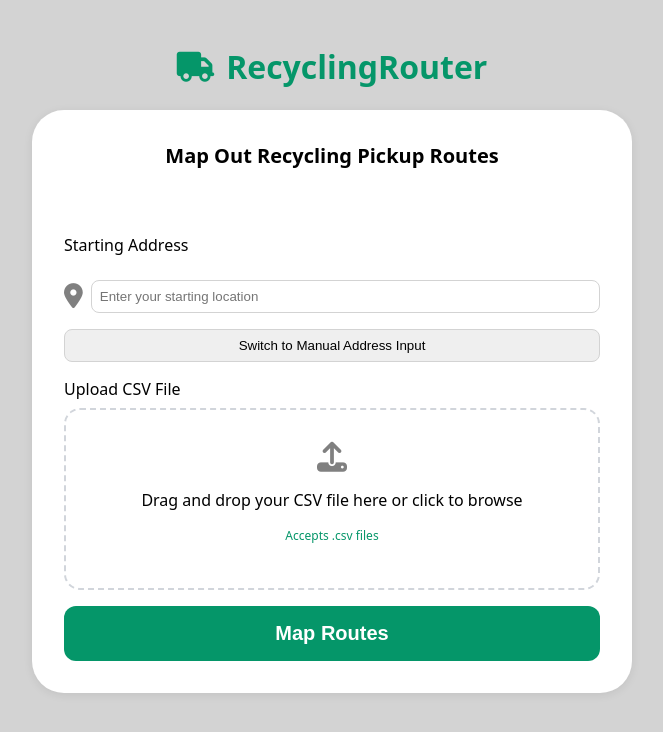
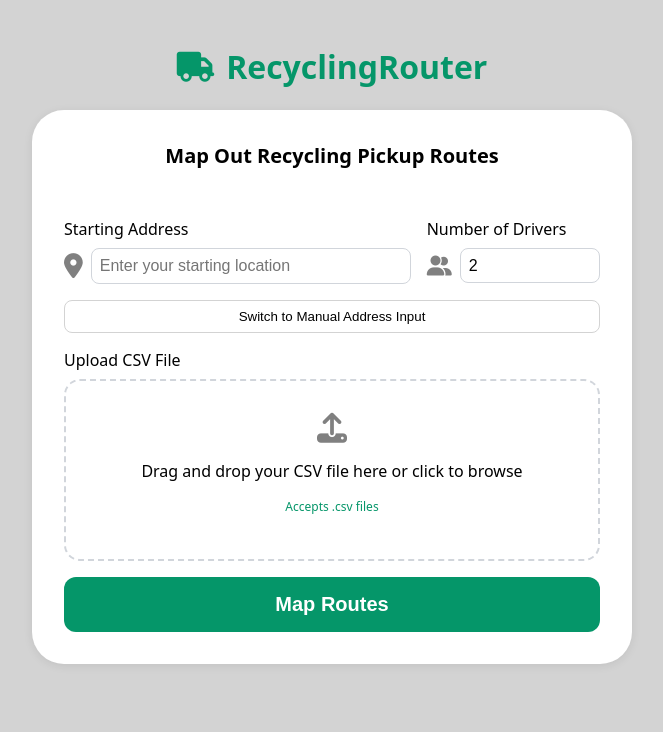
Before and after one commit to KaydenChung/RecyclingRouter, a Flask app: page / in a window 1280 px wide. Shown: the top 732 px of the page, without its empty margins (308-971 px from the left). Run offline with Flask 3, Linux system fonts and the light colour scheme.

Commit message:
Added Functionality for Different Number of Drivers

```diff
--- a/flaskr/app.py
+++ b/flaskr/app.py
@@ -59,6 +59,7 @@ def process():
     manualInput = request.form.get('manualAddresses')
     if not startAddress:
         return "Missing starting address", 400
+    numDrivers = int(request.form.get('numDrivers', 4))
 
     # Geocode Starting Address
     startCoords = geocodeAddress(startAddress)
@@ -111,12 +112,12 @@ def process():
             print(f"Skipping unroutable point before clustering: {p['label']}")
             skippedCount += 1
 
-    if len(routablePoints) < 4:
-        return "Not enough routable points to assign 4 drivers.", 400
+    if len(routablePoints) < numDrivers:
+        return f"Not enough routable points to assign {numDrivers} drivers.", 400
 
     # Cluster Points Using KMeans
     coordsArray = np.array([[p['lat'], p['lng']] for p in routablePoints])
-    kmeans = KMeans(n_clusters=4, random_state=42).fit(coordsArray)
+    kmeans = KMeans(n_clusters=numDrivers, random_state=42).fit(coordsArray)
 
     # Group Points by Cluster
     clusters = defaultdict(list)
@@ -140,7 +141,6 @@ def process():
         for p in points:
             curr_coords = [p['lng'], p['lat']]
             distance, duration = getRouteInfo(prev_coords, curr_coords)
-
             if distance is None or duration is None:
                 print(f"Skipping Unroutable Point: {p['label']}")
                 continue
--- a/flaskr/static/indexStyles.css
+++ b/flaskr/static/indexStyles.css
@@ -35,7 +35,7 @@ body {
 }
 
 .card-header {
-  padding: 1rem;
+  padding-top: 1rem;
   text-align: center;
 }
 
@@ -49,6 +49,22 @@ body {
   display: flex;
   flex-direction: column;
   gap: 1rem;
+}
+
+.form-row {
+  display: flex;
+  gap: 1rem;
+  flex-wrap: wrap;
+}
+
+.form-col-1 {
+  flex: 2;
+  min-width: 0;
+}
+
+.form-col-2 {
+  flex: 1;
+  min-width: 100px;
 }
 
 .label {
@@ -66,15 +82,23 @@ body {
   color: gray;
 }
 
-.input-icon input {
+.fa-user-group {
+  font-size: 20px;
+}
+
+.input-icon input,
+.input-icon select {
   flex: 1;
   padding: 0.5rem;
-  border: 1px solid lightgray;
+  border: 1px solid #d1d5db;
   border-radius: 0.5rem;
+  font-size: 1rem;
+  background-color: white;
 }
 
 .toggle-btn {
   padding: 0.5rem;
+  background-color: white;
   border: 1px solid lightgray;
   border-radius: 0.5rem;
   cursor: pointer;
@@ -112,8 +136,7 @@ textarea {
   width: 100%;
   min-height: 200px;
   max-width: 100%;
-  box-sizing: border-box;
-  border: 1px solid #d1d5db;
+  border: 1px solid lightgray;
   border-radius: 0.5rem;
   padding: 0.75rem;
   font-size: 0.875rem;
@@ -176,3 +199,10 @@ textarea {
   color: #059669;
   margin-right: 6px;
 }
+
+.dropdown {
+  border: 1px solid lightgray;
+  border-radius: 0.5rem;
+  font-size: 1rem;
+  appearance: none;
+}
--- a/flaskr/templates/index.html
+++ b/flaskr/templates/index.html
@@ -30,11 +30,30 @@
       <form action="/process" method="POST" enctype="multipart/form-data" id="routeForm">
         <div class="card-content">
 
+          <div class="form-row">
+
             <!-- Starting Address -->
+            <div class="form-col-1">
               <label for="startingAddress" class="label">Starting Address</label>
               <div class="input-icon">
                 <i class="fa-solid fa-location-dot location-icon"></i>
                 <input type="text" name="startingAddress" id="startingAddress" placeholder="Enter your starting location" required />
+              </div>
+            </div>
+
+            <!-- Number of Drivers -->
+            <div class="form-col-2">
+              <label for="numDrivers" class="label">Number of Drivers</label>
+              <div class="input-icon">
+                <i class="fa-solid fa-user-group location-icon"></i>
+                <select name="numDrivers" id="numDrivers" class="dropdown">
+                  {% for n in range(2, 7) %}
+                    <option value="{{ n }}">{{ n }}</option>
+                  {% endfor %}
+                </select>
+              </div>
+            </div>
+
           </div>
 
           <!-- Toggle Button -->
@@ -56,7 +75,7 @@
 
           <!-- Manual Address Input -->
           <div id="manualInputContainer" class="hidden">
-              <label for="manualAddresses" class="label">Enter Addresses (one per line)</label>
+            <label for="manualAddresses" class="label">Enter Addresses (One Per Line)</label>
             <textarea name="manualAddresses" id="manualAddresses" placeholder="123 Main St, Toronto, ON&#10;456 King St W, Toronto, ON&#10;789 Queen St E, Toronto, ON"></textarea>
           </div>
 
@@ -78,6 +97,7 @@
   </div>
 
   <script>
+
     const toggleBtn = document.getElementById('toggleInput');
     const fileUpload = document.getElementById('fileUploadContainer');
     const manualInput = document.getElementById('manualInputContainer');
@@ -108,10 +128,10 @@
         uploadPrompt.style.display = "block";
       }
     });
-
     document.getElementById('routeForm').addEventListener('submit', function () {
       document.getElementById('loadingOverlay').style.display = 'flex';
     });
+
   </script>
 
 </body>
```
Also changed, not shown: flaskr/static/resultsStyles.css (+7 -13 lines), flaskr/templates/results.html (+23 -3 lines). Lines whose indentation alone changed are shown as unchanged.
